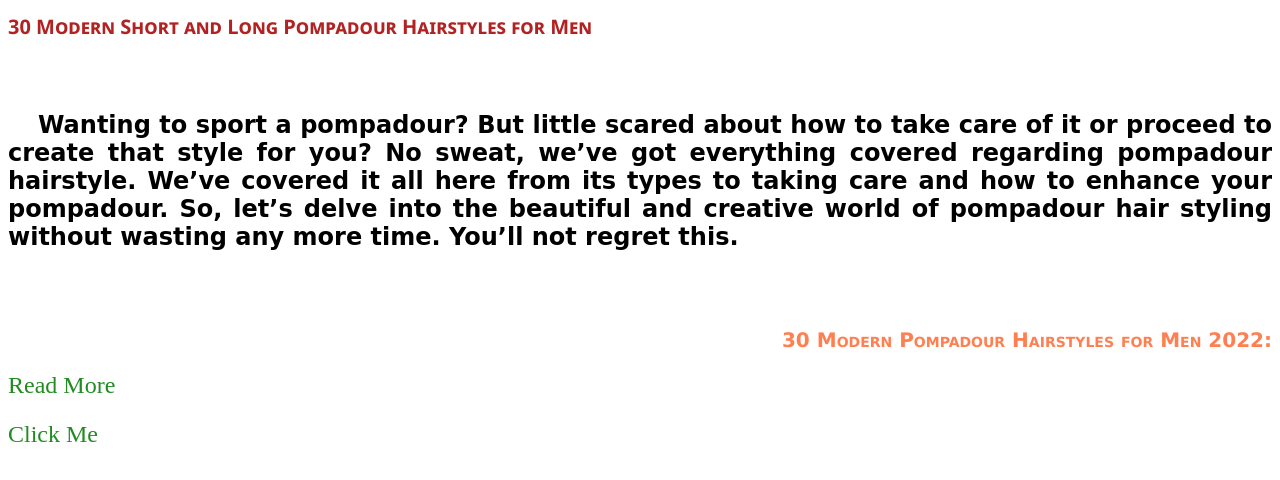
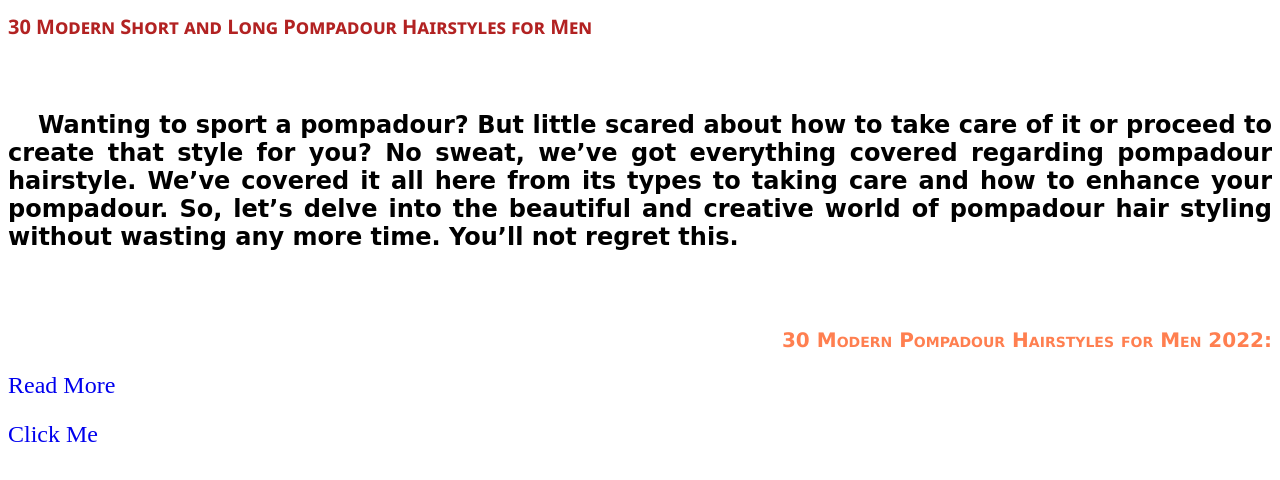
Before and after one commit to erhantezer/HTML-CSS, a plain HTML site: page S02CSS/font.html in a window 1280 px wide. Drawn offline with Linux system fonts and the light colour scheme; a web font is replaced by a local one.

Commit message:
first commit

```diff
--- a/S02CSS/font.html
+++ b/S02CSS/font.html
@@ -39,7 +39,8 @@
             font-family: 'Lucida Sans', 'Lucida Sans Regular', 'Lucida Grande', 'Lucida Sans Unicode', Geneva, Verdana, sans-serif;
         }
 
-        a:link{color: forestgreen;
+        a:link{
+
             font-size: x-large;
             text-decoration: none;
         }
@@ -69,7 +70,7 @@
     <h3>30 Modern Pompadour Hairstyles for Men 2022:</h3>
     <a href="https://stylesatlife.com/articles/pompadour-hairstyles/" target="_blank">Read More</a><br><br><br>
 
-    <a href="dfhsdfhsdfhsldfhs">Click Me</a>
+    <a href="https://www.w3schools.com/css/css_pseudo_classes.asp" target="_blank">Click Me</a>
 </body>
 
 </html>
```
